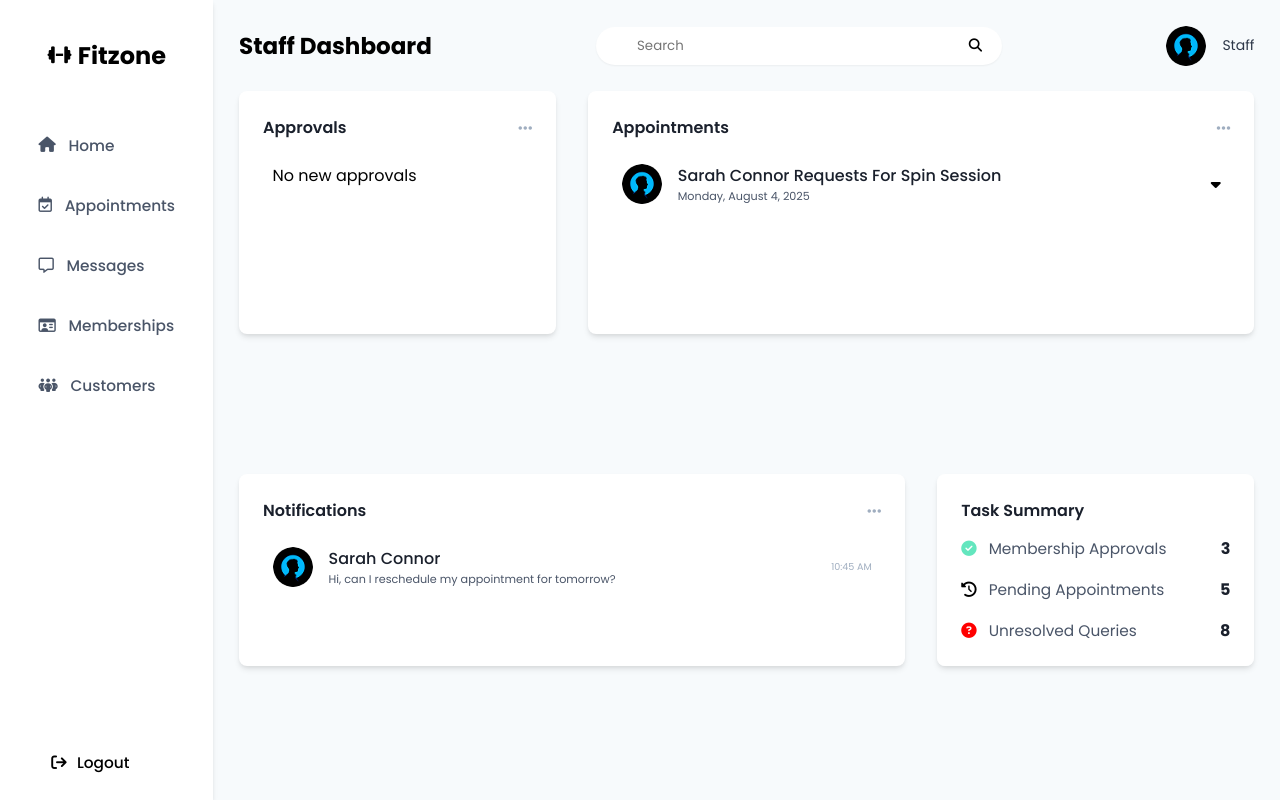
After one commit to String-Aki/FitZone-Fitness-Center, a PHP site: page /Dashboards/Staff-Dashboard/dashboard.php in a window 1280 px wide. The commit adds this page. Run offline with PHP 8.4, Linux system fonts and the light colour scheme; the visitor is signed in with stand-in values (Sample User, id 1); data that the repository does not hold is empty; some libraries are stand-ins or nearby versions; some web fonts are replaced.

Commit message:
staff dashboard's approval card has been implemented to show dynamically

```diff
--- /dev/null
+++ b/Dashboards/Staff-Dashboard/dashboard.php
@@ -0,0 +1,202 @@
+<!DOCTYPE html>
+<html lang="en">
+  <head>
+    <meta charset="UTF-8" />
+    <meta name="viewport" content="width=device-width, initial-scale=1.0" />
+    <title>Staff Dashboard</title>
+    <link rel="stylesheet" href="./styles.css" />
+  </head>
+  <body>
+
+    <?php include("../components/staff-dashboard-side-bar.php");?>
+
+    <main>
+
+    <?php include("../components/staff-dashboard-header.php");?>
+
+      <section class="staff-dashboard-section">
+
+
+
+        <div class="bento-grid">
+          <div class="card span-1 approval-card ">
+            <div class="card-header">
+              <h3 class="card-title">Approvals</h3>
+              <i class="fa-solid fa-ellipsis more-button card-menu-icon"></i>
+            </div>
+            <div class="approval-space">
+              <?php
+                $fetch_approval = "SELECT Membership_ID, memberships.User_ID, Plan_Type, Requested_Date, Status, users.Profile_Img_Path, users.First_Name, users.Last_Name FROM memberships JOIN users ON memberships.User_ID = users.User_ID WHERE Status = 'NOT Approved'";
+
+                $memberships = $conn->query($fetch_approval);
+                if($memberships->num_rows > 0)
+                {
+                  while($request = $memberships->fetch_assoc()){
+                    if (substr($request['Profile_Img_Path'], 0, 3) === '../') {
+                      $correct_path = substr($request['Profile_Img_Path'], 3);
+                    }
+                    else {
+                      $correct_path = "../../Assets/customer-dashboard-assets/profile.png";
+                    }
+
+                  $dialogID = "approval-popup" . htmlspecialchars($request['Membership_ID']);
+                  $For_Month = date('F', strtotime($request['Requested_Date']));
+
+                  $pfp_path = (!empty($request['Profile_Img_Path'])) ? $correct_path : "../../Assets/customer-dashboard-assets/profile.png";
+
+                  echo
+                  '
+              <div class="approval-item item">
+                <div class="approval-item-profile">
+                  <img
+                    alt="Profile Image "
+                    class="avatar"
+                    src="'.htmlspecialchars($pfp_path).'"
+                  />
+                </div>
+                <div class="approval-content-wrapper">
+                  <div class="approval-content">
+                    <p>'.htmlspecialchars($request['First_Name']." ".$request['Last_Name']).' Membership Approval</p>
+                    <p class="review" onclick="document.getElementById(\''.$dialogID.'\').showModal();">Review</p>
+                  </div>
+                </div>
+              </div>
+
+              <dialog id="' . $dialogID . '" class="modal-view">
+                <div class="inner-wrapper">
+                    <div class="header-wrapper">
+                        <div class="profile-wrapper">
+                            <div class="profile-container">
+                                <img class="avatar" src="' . htmlspecialchars($pfp_path) . '" alt="profile-img" />
+                            </div>
+                            <p class="user-name">' . htmlspecialchars($request['First_Name'] . " " . $request['Last_Name']). '</p>
+                        </div>
+                        <i class="fas fa-circle-xmark close-button" onclick="document.getElementById(\'' . htmlspecialchars($dialogID) . '\').close();"></i>
+                    </div>
+                    <div class="content">
+                        <h1 class="topic plan-type">Plan Type</h1>
+                        <div class="img-container membership-card ' . htmlspecialchars($request['Plan_Type']) . '-card card-align">
+                            <h1 class="membership-plan ' . htmlspecialchars($request['Plan_Type']) . '-title">' . htmlspecialchars($request['Plan_Type']) . '</h1>
+                        </div>
+                        <p class="messages-content">
+                            <strong class="message-header">For the Month of : '.htmlspecialchars($For_Month).'</strong>
+                        </p>
+                        <form method="post" class="appointment-action-form">
+                            <button type="submit" name="approve" class="confirm-button reply-button">approve</button>
+                            <button type="submit" name="dis-approve" class="decline-button reply-button">decline</button>
+                        </form>
+                    </div>
+                </div>
+            </dialog>
+                  ';
+                }}
+                else{
+                  echo
+                  '<div class="approval-item">
+                  <div class="approval-content-wrapper">
+                  <p>No new approvals</p>
+                  </div>
+                  </div>';
+                }
+              ?>
+            </div>
+          </div>
+
+          <div class="card span-2 appointment-card">
+            <div class="card-header">
+              <h3 class="card-title">Appointments</h3>
+              <i class="fa-solid fa-ellipsis more-button card-menu-icon"></i>
+            </div>
+
+            <div class="appointment-space">
+              <div class="appointment-item item">
+                <div class="profile-container">
+                    <img
+                      alt="Profile Image"
+                      class="avatar"
+                      src="../../Assets/customer-dashboard-assets/profile.png"
+                    />
+                </div>
+                <div class="appointment-content-wrapper">
+                  <div class="appointment-content">
+                    <p>Sarah Connor Requests For Spin Session</p>
+                    <p>Monday, August 4, 2025</p>
+                  </div>
+                </div>
+                <i class="fa-solid fa-caret-down show-more"></i>
+              </div>
+            </div>
+          </div>
+
+          <div class="card span-2 message-card">
+            <div class="card-header">
+              <h3 class="card-title">Notifications</h3>
+              <i class="fa-solid fa-ellipsis more-button card-menu-icon"></i>
+            </div>
+
+            <div class="message-space">
+              <div class="message-item">
+                <div class="profile-container">
+                    <img
+                      alt="Profile Image"
+                      class="avatar"
+                      src="../../Assets/customer-dashboard-assets/profile.png"
+                    />
+                </div>
+                <div class="message-content-wrapper">
+                  <div class="message-content">
+                    <p>Sarah Connor</p>
+                    <p>Hi, can I reschedule my appointment for tomorrow?</p>
+                  </div>
+                </div>
+                <p class="message-timestamp">10:45 AM</p>
+              </div>
+            </div>
+          </div>
+
+          <div class="card span-1 task-summary">
+            <div class="card-header">
+              <h3 class="card-title">Task Summary</h3>
+            </div>
+
+            <div class="tasks-container">
+              <div class="task-item item">
+                <div class="task-details">
+                  <i
+                    class="fa-solid fa-circle-check task-icon"
+                    style="color: #63e6be"
+                  ></i>
+                  <span class="task-name">Membership Approvals</span>
+                </div>
+                <span class="task-count">3</span>
+              </div>
+              <div class="task-item">
+                <div class="task-details">
+                  <i class="fa-solid fa-clock-rotate-left task-icon"></i>
+                  <span class="task-name">Pending Appointments</span>
+                </div>
+                <span class="task-count">5</span>
+              </div>
+              <div class="task-item">
+                <div class="task-details">
+                  <i
+                    class="fa-solid fa-circle-question task-icon"
+                    style="color: #ff0000"
+                  ></i>
+                  <span class="task-name">Unresolved Queries</span>
+                </div>
+                <span class="task-count">8</span>
+              </div>
+            </div>
+          </div>
+        </div>
+      </section>
+    </main>
+
+
+    <script
+      src="https://kit.fontawesome.com/15767cca17.js"
+      crossorigin="anonymous"
+    ></script>
+  </body>
+</html>
--- a/Dashboards/Staff-Dashboard/styles.css
+++ b/Dashboards/Staff-Dashboard/styles.css
@@ -389,11 +389,11 @@ header {
   border-radius: 1vw;
 }
 
-.modal-view-view::backdrop {
+.modal-view::backdrop {
   backdrop-filter: blur(5px);
 }
 
-.modal-view-view:focus {
+.modal-view:focus {
   outline: none;
 }
 
@@ -423,7 +423,7 @@ i.close-button {
   gap: 1vw;
 }
 
-p.user-name {
+.user-name {
   font-size: 1vw;
   font-weight: 500;
 }
@@ -559,3 +559,26 @@ h1.membership-plan {
   -webkit-background-clip: text;
   -webkit-text-fill-color: transparent;
 }
+
+/* Password Function */
+
+.key {
+  cursor: pointer;
+}
+
+.change-password-form {
+  flex-direction: column;
+}
+
+.change-password-form > input {
+  width: 80%;
+  padding: 0.5vw 1vw;
+  border-radius: 0.6vw;
+  border: 1px solid #e3dede;
+}
+
+.change-password-form > label {
+  font-size: 1vw;
+  font-weight: 700;
+  padding-block: 1vw;
+}
```
